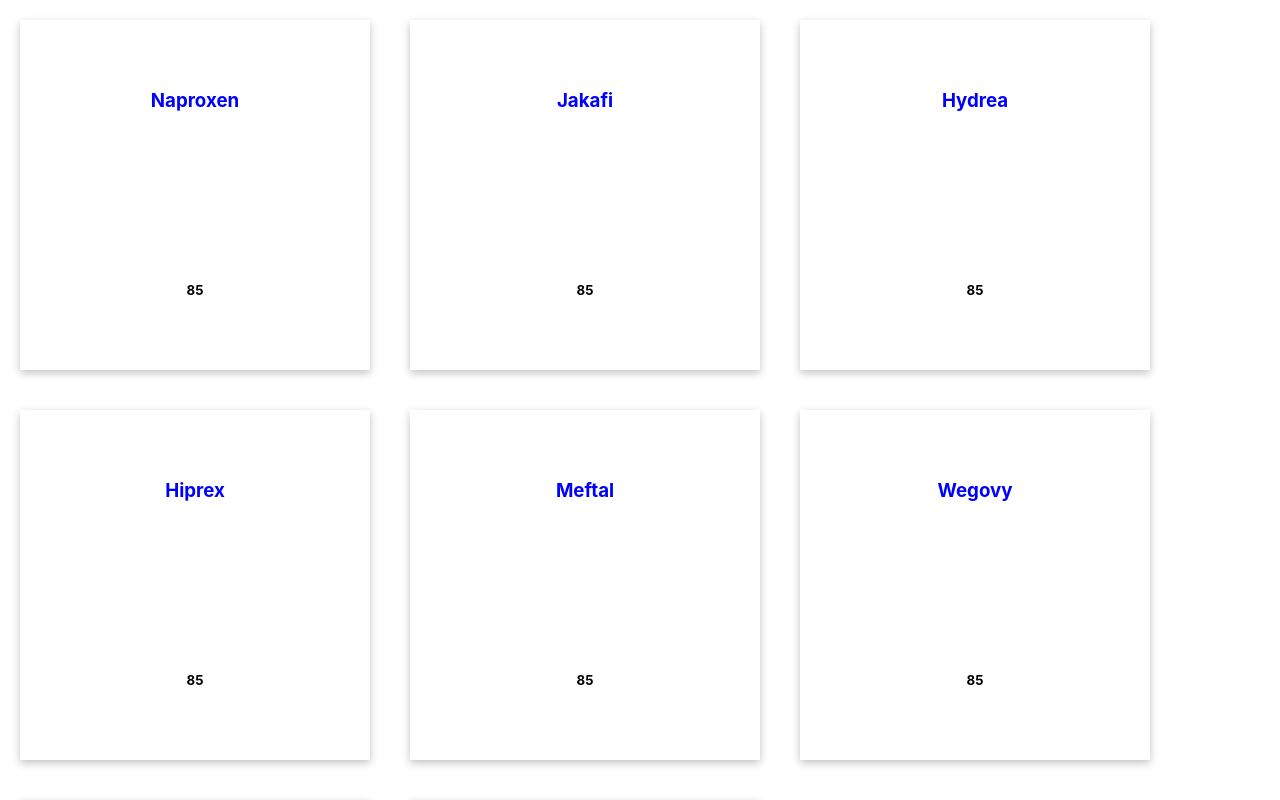
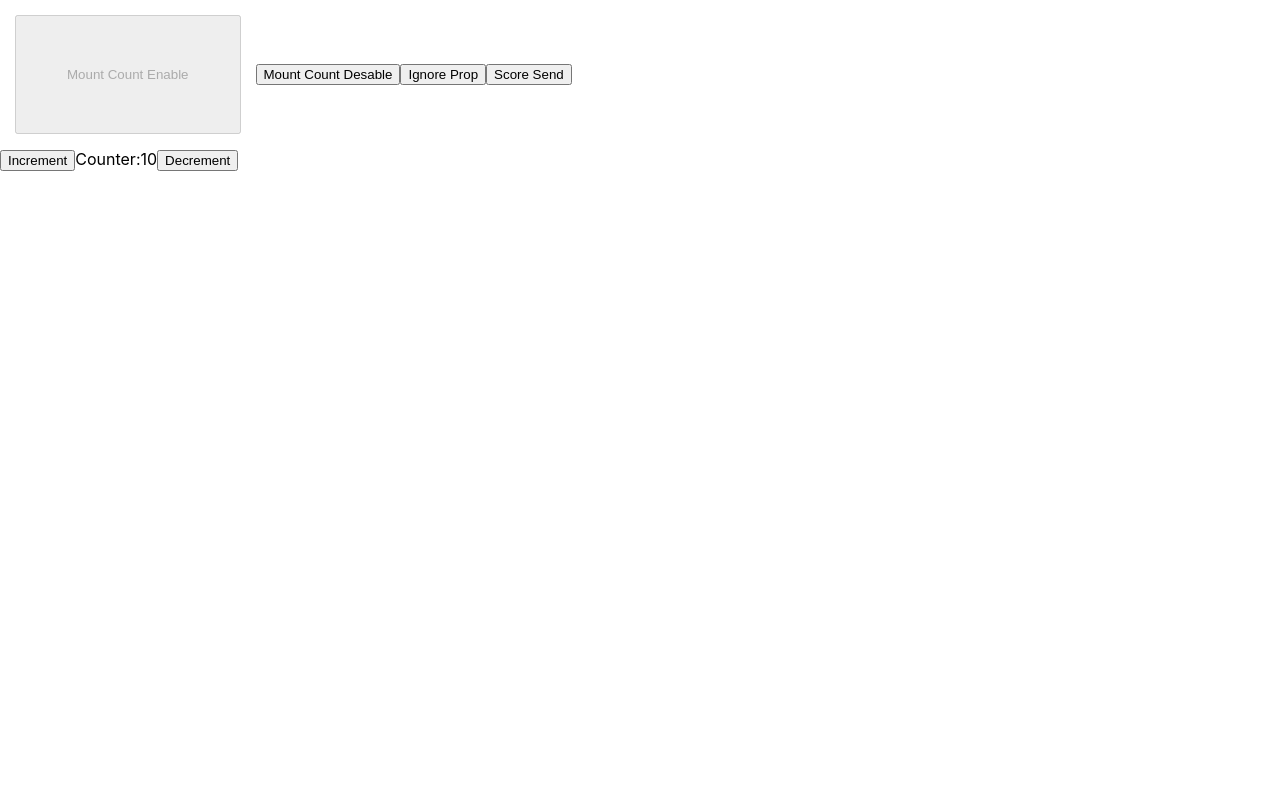
Before and after one commit to ParthNsf/firstreact, a React (Create React App) app: page / in a window 1280 px wide. Shown: the top 800 px of the page. Built offline with nearby package versions, Linux system fonts and the light colour scheme.

Commit message:
homework

```diff
--- a/src/App.css
+++ b/src/App.css
@@ -12,6 +12,7 @@
     animation: App-logo-spin infinite 20s linear;
   }
 }
+
 
 .App-header {
   background-color: #698ed6;
--- a/src/App.js
+++ b/src/App.js
@@ -1,27 +1,50 @@
 
 import './App.css';
-// import Card from './user/component/card/Card';
-import Doctors from './user/containers/Doctors/Doctors';
-import Medicine from './user/containers/Medicine/Medicine1';
-// import City from './user/component/City';
-// import CityFun from './user/component/CityFun';
-// import CountryFun from './user/component/CountryFun';
-// import Country from './user/component/country';
+import ExampleLifeCycle from './user/containers/LifeCycleMethods/ExampleLifeCycle';
+import React, { Component } from 'react'
+
+export default class App extends Component {
+  constructor(){
+    super()
+
+    this.state ={
+      mount : true,
+      ignoreprop : 0,
+      score: 10
+    }
 
 
+    this.MountCount = () => {
+      this.setState({mount : true})
+    }
 
-function App() {
-  return (
-    <>
-      {/* <Country />
-      <City />
-      <CountryFun />
-      <CityFun /> */}
-    <Medicine/>
-    <Doctors/>
-    </>
+    this.UnMountCount = () => {
+      this.setState({mount : false})
+    }
 
-  );
+    this.ignoreprop = () => {
+      this.setState({ignoreprop: Math.random()})
+    }
+
+    this.scoresender = () => {
+      this.setState({score: Number.parseInt(Math.random()* 10)})
+    }
+  }
+  render() {
+    return (
+      <div><>
+        <button style={{padding: 50, margin: 15}} onClick={this.MountCount} disabled = {this.state.mount}>Mount Count Enable</button>
+        <button onClick={this.UnMountCount} disabled = {!this.state.mount}>Mount Count Desable</button>
+        <button onClick={this.ignoreprop}>Ignore Prop</button>
+        <button onClick={this.scoresender}>Score Send</button>
+        {this.state.mount ? <ExampleLifeCycle
+        ignoreprop = {this.state.ignoreprop}
+        score={this.state.score}
+        /> : null }
+      </>
+
+
+      </div>
+    )
+  }
 }
-
-export default App;
--- /dev/null
+++ b/src/user/containers/LifeCycleMethods/ExampleLifeCycle.js
@@ -0,0 +1,90 @@
+import React, { Component } from "react";
+
+
+// const CustomError = () => <div>{prop.ignore}</div>
+
+export default class ExampleLifeCycle extends Component {
+  constructor(props) {
+    super(props);
+
+    this.state = {
+      counter: 0,
+
+      score: 0
+    };
+  }
+
+  Increment = () => {
+    this.setState({ counter: this.state.counter + 1 });
+  };
+
+  Decrement = () => {
+    this.setState({ counter: this.state.counter - 1 });
+  };
+
+  static getDerivedStateFromProps(props, state){
+    if (props.score && state.score !== props.score) {
+        return{
+            score: props.score,
+            counter: props.score
+        }
+    }
+    return null
+  }
+
+  getSnapshotBeforeUpdate(prevProps, prevState){
+    console.log('Get Snapshot Before Update');
+    console.log('_________');
+
+    return null
+  }
+
+  componentDidMount(){
+    console.log('Did Mount');
+    console.log('_________');
+  }
+
+  shouldComponentUpdate(nextProps, nextState){
+    if (nextProps.ignoreProps && this.props.ignoreProps !== nextProps.ignoreProps) {
+        console.log('Should Commponet Update - Do Not Render');
+        return false
+    }
+
+    console.log('Should Commponet Update -  Render');
+    return true
+
+  }
+
+  render() {
+    console.log("Render");
+
+    return (
+
+      <div>
+        <>
+          <button onClick={this.Increment}>Increment</button>
+          Counter:{this.state.counter}
+          <button onClick={this.Decrement}>Decrement</button>
+          {/* <CustomError/> */}
+        </>
+      </div>
+    );
+  }
+
+  componentDidUpdate(prevPros, prevState, snapshot){
+    console.log('Did Update');
+    console.log('_________');
+
+  }
+
+  componentWillUnmount(){
+    console.log('Did Unmount');
+    console.log('_________');
+  }
+
+  componentDidCatch(error, info){
+    console.log('Did Catch');
+    console.log('_________');
+
+  }
+}
```
Also changed, not shown: src/user/containers/LifeCycleMethods/ExampleLifeCycle.css (added).
